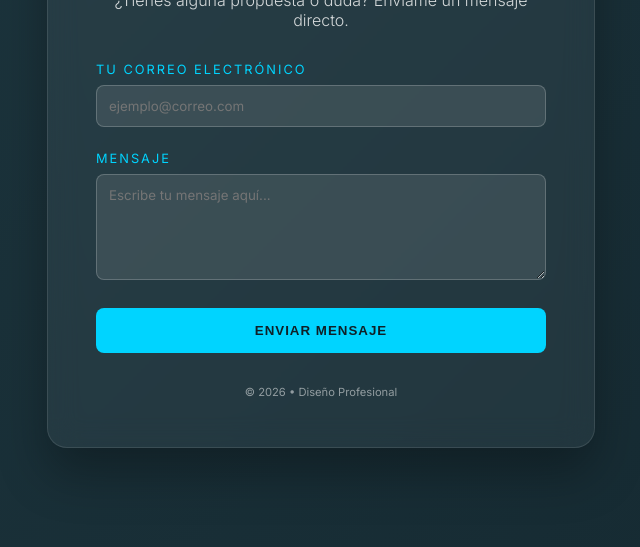
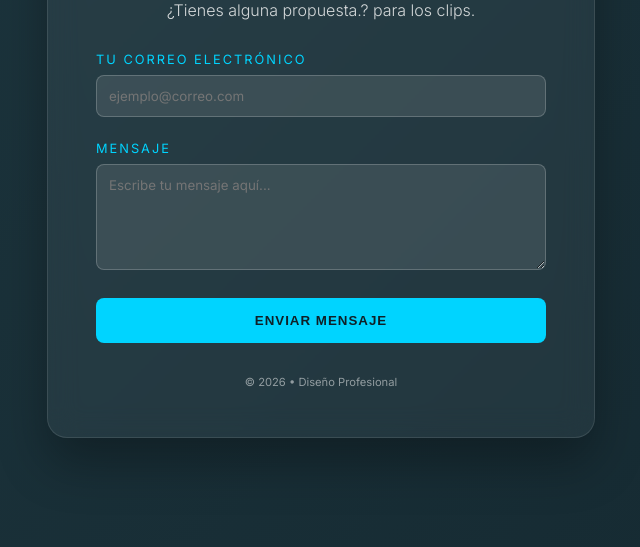
Before and after one commit to brianrincones529-byte/ttta, a plain HTML site: page index.html in a window 1280 px wide. Shown: the part 253-800 px from the top of the page, without its empty margins (319-959 px from the left). Drawn offline with nearby package versions, Linux system fonts and the light colour scheme; a web font is replaced by a local one.

Commit message:
Update contact message in index.html

```diff
--- a/index.html
+++ b/index.html
@@ -119,7 +119,7 @@
 
     <div class="container">
         <h1>Contacto</h1>
-        <p>¿Tienes alguna propuesta o duda? Envíame un mensaje directo.</p>
+        <p>¿Tienes alguna propuesta.? para los clips.</p>
 
         <form action="https://formspree.io/f/TU_ID_AQUÍ" method="POST">
             <div class="form-group">
```
